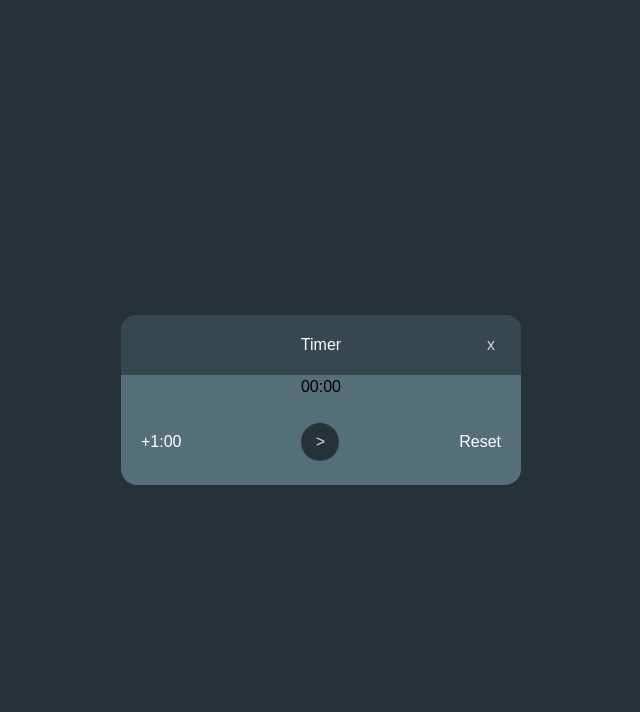
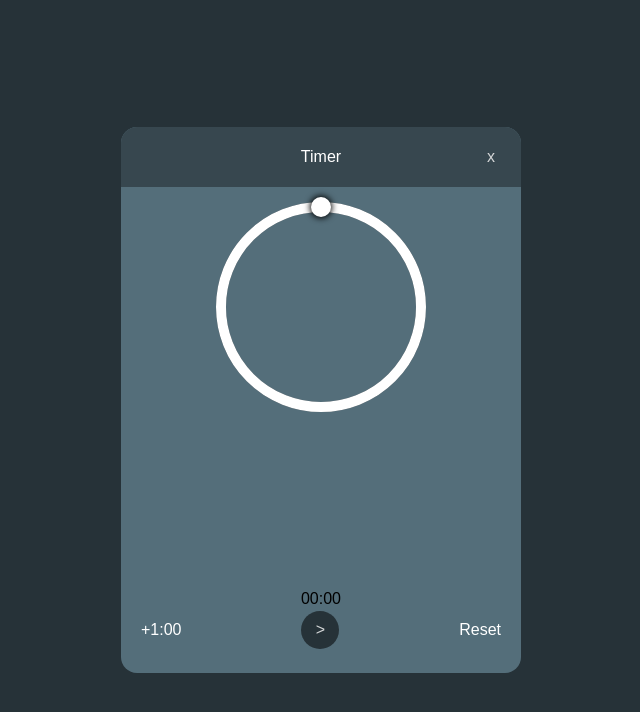
Before and after one commit to jeremy-deutsch/radial-timer, a Next.js app: page / in a window 1280 px wide. Shown: the top 712 px of the page, without its empty margins (319-959 px from the left). Built offline with nearby package versions, Linux system fonts and the light colour scheme.

Commit message:
Add draggable radial timer

```diff
--- a/src/app/page.module.css
+++ b/src/app/page.module.css
@@ -18,7 +18,7 @@
   overflow: hidden;
 }
 
-@media (min-width: 1250px) {
+@media (min-width: 450px) {
   .mainTimerSection {
     width: 400px;
     height: unset;
@@ -56,9 +56,42 @@
 .radialTimerContainer {
   flex: 1;
 
-  display: flex;
-  align-items: center;
-  justify-content: center;
+  position: relative;
+}
+
+.radialTimerDragButton {
+  position: absolute;
+  top: 0;
+  left: 0;
+  height: calc(var(--drag-button-radius) * 2);
+  width: calc(var(--drag-button-radius) * 2);
+  border-radius: var(--drag-button-radius);
+  background-color: var(--theme-text-fill);
+  transform-origin: bottom right;
+  box-shadow: 0 0 6px 1px;
+}
+
+.radialTimerContainer svg {
+  width: 100%;
+  height: 400px;
+}
+
+.radialTimerBackCircle {
+  fill: transparent;
+  stroke: var(--theme-dark-background);
+  stroke-width: 10px;
+}
+
+.radialTimerFrontCircle {
+  fill: transparent;
+  stroke: var(--theme-text-fill);
+  stroke-width: 10px;
+}
+
+.timerText {
+  position: absolute;
+  width: 100%;
+  text-align: center;
 }
 
 .bottomButtonRow {
--- a/src/app/page.tsx
+++ b/src/app/page.tsx
@@ -1,8 +1,15 @@
 "use client";
 
-import { motion, useTime, useTransform } from "framer-motion";
+import {
+  motion,
+  MotionValue,
+  PanInfo,
+  useMotionValue,
+  useTime,
+  useTransform,
+} from "framer-motion";
 import styles from "./page.module.css";
-import { useState } from "react";
+import { useRef, useState } from "react";
 
 // We store whatever's *not* frequently changing in state.
 // If the timer's paused, that's the amount of time left; if the timer's
@@ -10,6 +17,13 @@ import { useState } from "react";
 type TimerState =
   | { type: "paused"; totalTimeMs: number; timeLeftMs: number }
   | { type: "running"; totalTimeMs: number; endTimeMs: number };
+
+interface DragState {
+  // The starting X and Y positions of the cursor drag
+  // relative to the center of the timer circle.
+  relativeStartX: number;
+  relativeStartY: number;
+}
 
 const MINUTE_MS = 60 * 1000;
 
@@ -19,25 +33,16 @@ const INITIAL_TIMER_STATE: TimerState = {
   timeLeftMs: 0,
 };
 
+const CIRCLE_RADIUS = 100;
+const CIRCLE_X = 200;
+const CIRCLE_Y = 120;
+
+const DRAG_BUTTON_RADIUS = 10;
+
 export default function Home() {
   const currentTime = useTime();
 
   const [timerState, setTimerState] = useState<TimerState>(INITIAL_TIMER_STATE);
-
-  const animatedTimeLeftMs = useTransform(() => {
-    if (timerState.type === "paused") {
-      return timerState.timeLeftMs;
-    } else {
-      return timerState.endTimeMs - currentTime.get();
-    }
-  });
-
-  const animatedTimeLeftText = useTransform(() => {
-    const ms = animatedTimeLeftMs.get();
-    const minutes = Math.floor(ms / MINUTE_MS);
-    const seconds = Math.floor((ms % MINUTE_MS) / 1000);
-    return `${padLeadingZero(minutes)}:${padLeadingZero(seconds)}`;
-  });
 
   function addOneMinute() {
     setTimerState((state) => {
@@ -93,9 +98,25 @@ export default function Home() {
           Timer
           <button className={styles.closeButton}>x{/* TODO use icon */}</button>
         </div>
-        <div className={styles.radialTimerContainer}>
-          <motion.div>{animatedTimeLeftText}</motion.div>
-        </div>
+        <RadialTimer
+          currentTime={currentTime}
+          timerState={timerState}
+          onDragComplete={(dragPercentage) => {
+            setTimerState((state) => {
+              const totalTimeMs = state.totalTimeMs;
+              const timeLeftMs = totalTimeMs * dragPercentage;
+              const now = currentTime.get();
+              if (state.type === "paused") {
+                return { type: "paused", totalTimeMs, timeLeftMs };
+              }
+              return {
+                type: "running",
+                totalTimeMs,
+                endTimeMs: now + timeLeftMs,
+              };
+            });
+          }}
+        />
         <div className={styles.bottomButtonRow}>
           <button className={styles.bottomTextButton} onClick={addOneMinute}>
             +1:00
@@ -113,6 +134,138 @@ export default function Home() {
   );
 }
 
+interface RadialTimerProps {
+  currentTime: MotionValue<number>;
+  timerState: TimerState;
+  onDragComplete: (dragPercentage: number) => void;
+}
+
+function RadialTimer(props: RadialTimerProps) {
+  const { currentTime, timerState, onDragComplete: onEndTimerDrag } = props;
+
+  const radialTimerContainerRef = useRef<HTMLDivElement>(null);
+
+  const [dragState, setDragState] = useState<DragState | null>(null);
+
+  // Percentage value between zero and 1
+  const animatedDragState = useMotionValue(0);
+
+  const animatedTimeLeftMs = useTransform(() => {
+    if (dragState) {
+      return animatedDragState.get() * timerState.totalTimeMs;
+    }
+
+    if (timerState.type === "paused") {
+      return timerState.timeLeftMs;
+    }
+    return timerState.endTimeMs - currentTime.get();
+  });
+
+  const animatedTimeLeftPercentage = useTransform(() => {
+    if (timerState.totalTimeMs <= 0) {
+      return 1;
+    }
+    return animatedTimeLeftMs.get() / timerState.totalTimeMs;
+  });
+
+  const animatedTimerDragButtonX = useTransform(() => {
+    const timeLeftPercentage = animatedTimeLeftPercentage.get();
+    // We use sine, not cosine, because the circle is turned 90 degrees left.
+    const positionRelativeToCircleCenter =
+      Math.sin(timeLeftPercentage * 2 * Math.PI) * CIRCLE_RADIUS;
+    return positionRelativeToCircleCenter + CIRCLE_X - DRAG_BUTTON_RADIUS;
+  });
+
+  const animatedTimerDragButtonY = useTransform(() => {
+    const timeLeftPercentage = animatedTimeLeftPercentage.get();
+    // We use cosine, not sine, because the circle is turned 90 degrees left.
+    const positionRelativeToCircleCenter =
+      Math.cos(timeLeftPercentage * 2 * Math.PI) * CIRCLE_RADIUS;
+
+    // Subtract, don't add, because in the browser down is positive and up is negative
+    return CIRCLE_Y - positionRelativeToCircleCenter - DRAG_BUTTON_RADIUS;
+  });
+
+  const animatedTimeLeftText = useTransform(() => {
+    const ms = animatedTimeLeftMs.get();
+    const minutes = Math.floor(ms / MINUTE_MS);
+    const seconds = Math.floor((ms % MINUTE_MS) / 1000);
+    return `${padLeadingZero(minutes)}:${padLeadingZero(seconds)}`;
+  });
+
+  return (
+    <div className={styles.radialTimerContainer} ref={radialTimerContainerRef}>
+      {/* TODO give this proper accessible slider controls */}
+      <motion.button
+        className={styles.radialTimerDragButton}
+        aria-label="draggable radial timer button"
+        style={{
+          x: animatedTimerDragButtonX,
+          y: animatedTimerDragButtonY,
+          "--drag-button-radius": `${DRAG_BUTTON_RADIUS}px`,
+        }}
+        onPanStart={(e: Event, info: PanInfo) => {
+          const container = radialTimerContainerRef.current;
+          if (!container) {
+            return;
+          }
+          const containerPosition = container.getBoundingClientRect();
+          const circleCenterXOnScreen = containerPosition.left + CIRCLE_X;
+          const circleCenterYOnScreen = containerPosition.top + CIRCLE_Y;
+
+          setDragState({
+            relativeStartX: info.point.x - circleCenterXOnScreen,
+            relativeStartY: info.point.y - circleCenterYOnScreen,
+          });
+        }}
+        onPanEnd={() => {
+          const currentDragStateValue = animatedDragState.get();
+          onEndTimerDrag(currentDragStateValue);
+          setDragState(null);
+        }}
+        onPan={(e: Event, info: PanInfo) => {
+          const container = radialTimerContainerRef.current;
+          if (!container || !dragState) {
+            return;
+          }
+          const xDistanceFromCenter = info.offset.x + dragState.relativeStartX;
+
+          // Make Y negative - our trig assumes Y is up, but in the browser, Y is down
+          const yDistanceFromCenter = -(
+            info.offset.y + dragState.relativeStartY
+          );
+
+          let angle = Math.atan2(xDistanceFromCenter, yDistanceFromCenter);
+
+          // The angle might be negative - make it not negative
+          angle = (angle + Math.PI * 2) % (Math.PI * 2);
+
+          animatedDragState.set(angle / (Math.PI * 2));
+        }}
+      />
+      <motion.svg>
+        <circle
+          className={styles.radialTimerBackCircle}
+          r={CIRCLE_RADIUS}
+          cx={CIRCLE_X}
+          cy={CIRCLE_Y}
+        />
+        <motion.circle
+          className={styles.radialTimerFrontCircle}
+          pathLength={animatedTimeLeftPercentage}
+          transform={`rotate(-90 ${CIRCLE_X} ${CIRCLE_Y})`}
+          r={CIRCLE_RADIUS}
+          cx={CIRCLE_X}
+          cy={CIRCLE_Y}
+        />
+      </motion.svg>
+      <motion.div className={styles.timerText}>
+        {animatedTimeLeftText}
+      </motion.div>
+    </div>
+  );
+}
+
 function padLeadingZero(num: number) {
   if (num < 10) {
     return `0${num}`;
```
